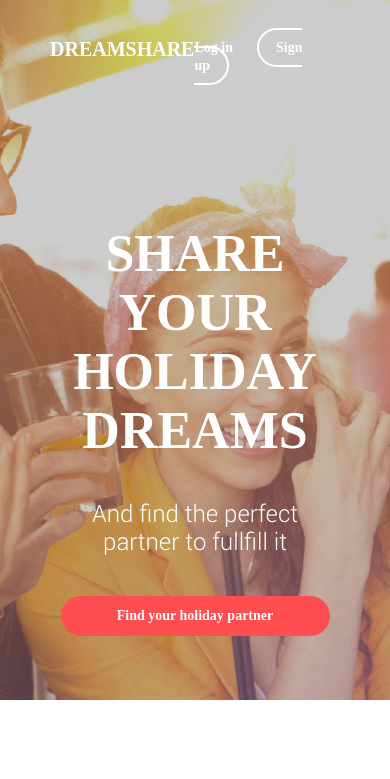
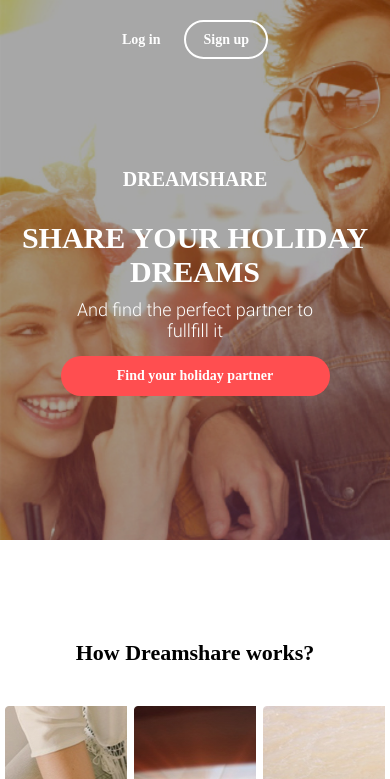
Before and after one commit to NazarovAn/bam-course, a website built with webpack: page src/index.html in a window 390 px wide. Shown: the top 779 px of the page. Built offline with nearby package versions, Linux system fonts and the light colour scheme; files whose address does not match are found by name.

Commit message:
header mobile styled

```diff
--- /dev/null
+++ b/src/blocks/header/header-menu__sign_mobile.css
@@ -0,0 +1,5 @@
+@media (max-width: 539px) {
+  .header-menu__sign {
+    padding-bottom: 120px;
+  }
+}
--- /dev/null
+++ b/src/blocks/header/header-mobile.css
@@ -0,0 +1,6 @@
+@media (max-width: 539px) {
+  .page__header {
+    background-image: url('./img/header-mobile.jpg');
+    height: 540px;
+  }
+}
--- a/src/blocks/header/header.css
+++ b/src/blocks/header/header.css
@@ -3,7 +3,7 @@
   background-image: url('./img/header.jpg');
   background-repeat: no-repeat;
   background-size: cover;
-  min-height: 700px;
+  height: 700px;
   position: relative;
 }
 
--- /dev/null
+++ b/src/blocks/header/header__menu_mobile.css
@@ -0,0 +1,8 @@
+@media (max-width: 539px) {
+  .header__menu {
+    padding: 38px 50px 150px 50px;
+    flex-direction: column-reverse;
+    text-align: center;
+    padding: 30px 0 30px 0;
+  }
+}
--- /dev/null
+++ b/src/blocks/header/header__promo_mobile.css
@@ -0,0 +1,20 @@
+@media (max-width: 539px) {
+  .header__menu {
+    padding: 38px 50px 150px 50px;
+  }
+
+  .promo__baner_uppercase {
+    font-size: 30px;
+    width: 90%;
+    padding-bottom: 10px;
+  }
+
+  .promo__text {
+    font-size: 18px;
+    width: 70%;
+  }
+
+  .header__promo {
+    padding-bottom: 15px;
+  }
+}
--- a/src/blocks/header/header_promo_tablets.css
+++ b/src/blocks/header/header__promo_tablets.css
@@ -1,4 +1,4 @@
-@media (max-width: 1024px) {
+@media (max-width: 1024px) and (min-width: 540px) {
   .header__menu {
     padding: 38px 50px 150px 50px;
   }
--- a/src/blocks/header/header_tablets.css
+++ b/src/blocks/header/header_tablets.css
@@ -1,4 +1,4 @@
-@media (max-width: 1024px) {
+@media (max-width: 1024px) and (min-width: 540px) {
   .page__header {
     background-image: url('./img/header-tablet.jpg');
   }
--- a/src/index.js
+++ b/src/index.js
@@ -23,8 +23,12 @@ import './blocks/footer/footer__title.css';
 import './blocks/footer/footer-company__list.css';
 import './blocks/footer/developer-logo.css';
 import './blocks/header/header__menu_tablets.css';
-import './blocks/header/header_promo_tablets.css';
+import './blocks/header/header__promo_tablets.css';
 import './blocks/header/header_tablets.css';
 import './blocks/content/__how-it-works/how-it-works__steps-tablets.css';
 import './blocks/content/__partners/partners_list-tablets.css';
 import './blocks/footer/page__footer-tablets.css';
+import './blocks/header/header__promo_mobile.css';
+import './blocks/header/header-mobile.css';
+import './blocks/header/header__menu_mobile.css';
+import './blocks/header/header-menu__sign_mobile.css';
```
Also changed, not shown: src/blocks/header/img/header-mobile.jpg (added).
